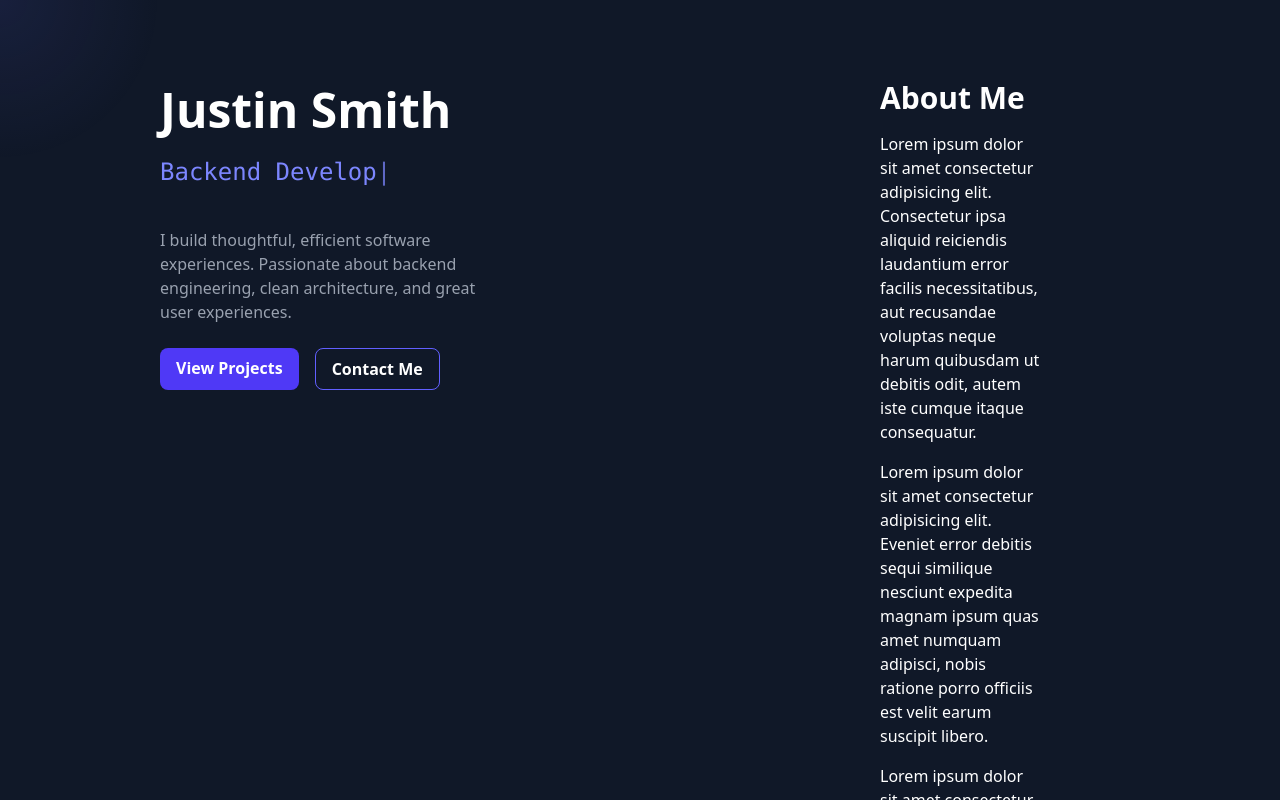
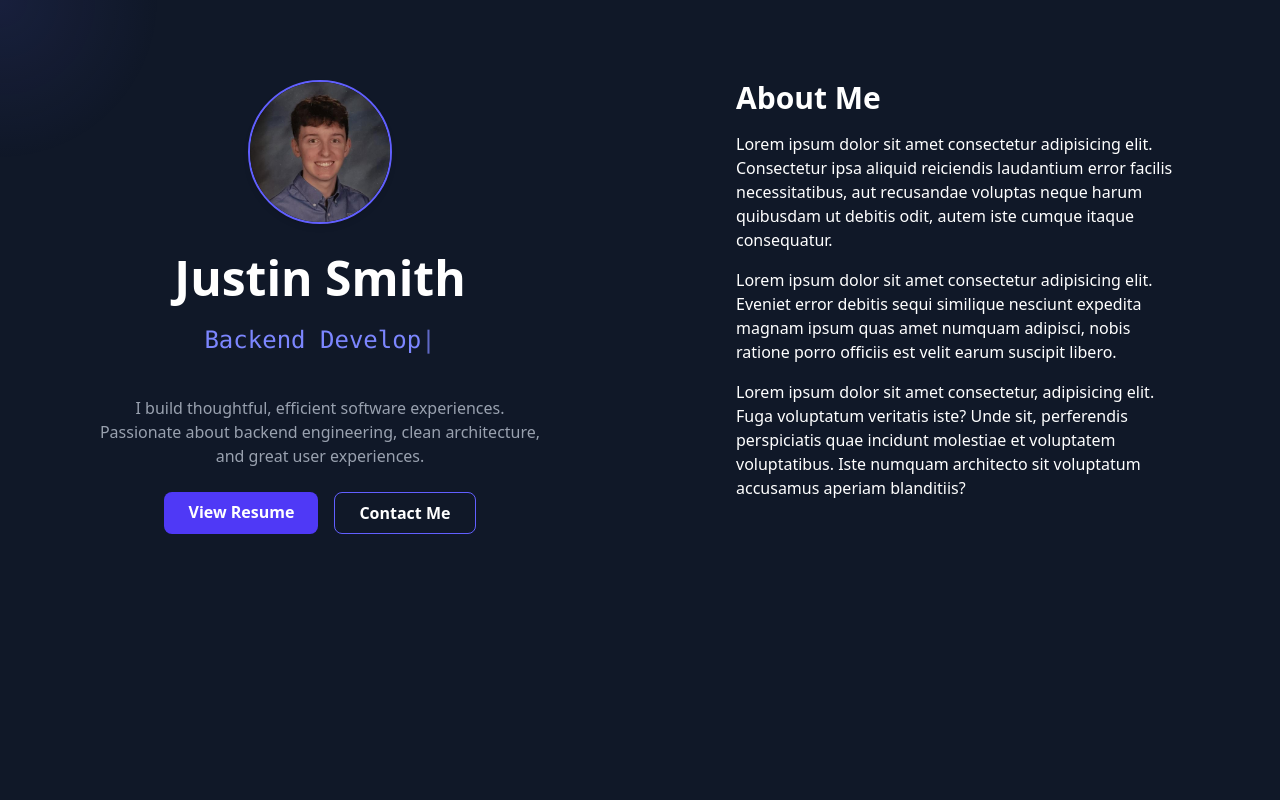
Before and after one commit to justnsmith/justnsmith.github.io, a React (Vite) app: page / in a window 1280 px wide. Built offline with nearby package versions, Linux system fonts and the light colour scheme.

Commit message:
update hero.tsx

```diff
--- a/src/App.tsx
+++ b/src/App.tsx
@@ -14,7 +14,7 @@ export default function App() {
     }, []);
 
     return (
-        <div className="relative min-h-screen text-white bg-gray-900">
+        <div className="relative flex flex-col lg:flex-row h-screen text-white bg-gray-900">
             {/* Global spotlight effect */}
             <div
                 className="pointer-events-none fixed inset-0 z-0 transition-all duration-200"
@@ -26,12 +26,14 @@ export default function App() {
             {/* Responsive container */}
             <div className="flex flex-col md:flex-row h-full">
                 {/* Hero Section */}
-                <div className="w-full md:w-1/2 h-screen sticky top-0 z-10">
+                <div className="w-full lg:w-1/2 h-screen overflow-y-auto z-10">
+
                     <Hero />
                 </div>
 
                 {/* About Section */}
-                <div className="w-full md:w-1/2 h-screen overflow-y-auto z-10">
+                <div className="w-full lg:w-1/2 h-screen overflow-y-auto z-10">
+
                     <About />
                 </div>
             </div>
--- a/src/components/About.tsx
+++ b/src/components/About.tsx
@@ -1,6 +1,6 @@
 export default function About() {
     return (
-        <div className="px-4 sm:px-8 md:px-16 lg:px-32 xl:px-60 pt-20 pb-8 space-y-4 text-white">
+        <div className="px-6 sm:px-12 md:px-16 lg:px-20 xl:px-24 pt-20 pb-8 space-y-4 text-white">
             <h2 className="text-3xl font-bold">About Me</h2>
             <p>
                 Lorem ipsum dolor sit amet consectetur adipisicing elit. Consectetur ipsa aliquid reiciendis laudantium error facilis necessitatibus, aut recusandae voluptas neque harum quibusdam ut debitis odit, autem iste cumque itaque consequatur.
--- a/src/components/Hero.tsx
+++ b/src/components/Hero.tsx
@@ -34,29 +34,44 @@ export default function Hero() {
     }, [displayText, isDeleting, currentWordIndex]);
 
     return (
-        <section className="h-full flex flex-col justify-start px-4 sm:px-8 md:px-16 lg:px-32 xl:px-40 pt-20 bg-transparent text-white">
+        <section className="h-full flex flex-col justify-start items-center px-6 sm:px-12 md:px-16 lg:px-20 xl:px-24 pt-20 bg-transparent text-white text-center">
+            {/* Profile Picture */}
+            <img
+                src="/profile.jpeg"
+                alt="Profile"
+                className="w-36 h-36 mb-6 rounded-full border-2 border-indigo-500 shadow-md"
+            />
 
+            {/* Name */}
             <h1 className="text-4xl md:text-5xl font-bold leading-tight mb-4">
                 Justin Smith
             </h1>
+
+            {/* Animated Role */}
             <p className="text-indigo-400 text-xl md:text-2xl font-mono mb-6 h-12">
                 {displayText}
                 <span className="animate-pulse">|</span>
             </p>
-            <p className="text-gray-400 mb-6 max-w-lg">
+
+            {/* Description */}
+            <p className="text-gray-400 max-w-lg mb-6">
                 I build thoughtful, efficient software experiences. Passionate about backend engineering,
                 clean architecture, and great user experiences.
             </p>
-            <div className="flex gap-4">
+
+            {/* Buttons */}
+            <div className="flex flex-col sm:flex-row gap-4">
                 <a
-                    href="#projects"
-                    className="bg-indigo-600 hover:bg-indigo-700 text-white font-semibold py-2 px-4 rounded-lg transition"
+                    href="/resume.pdf" // Replace with your actual resume path
+                    target="_blank"
+                    rel="noopener noreferrer"
+                    className="bg-indigo-600 hover:bg-indigo-700 text-white font-semibold py-2 px-6 rounded-lg transition"
                 >
-                    View Projects
+                    View Resume
                 </a>
                 <a
                     href="#contact"
-                    className="border border-indigo-500 hover:bg-indigo-500 text-white font-semibold py-2 px-4 rounded-lg transition"
+                    className="border border-indigo-500 hover:bg-indigo-500 text-white font-semibold py-2 px-6 rounded-lg transition"
                 >
                     Contact Me
                 </a>
```
Also changed, not shown: public/profile.jpeg (added).
